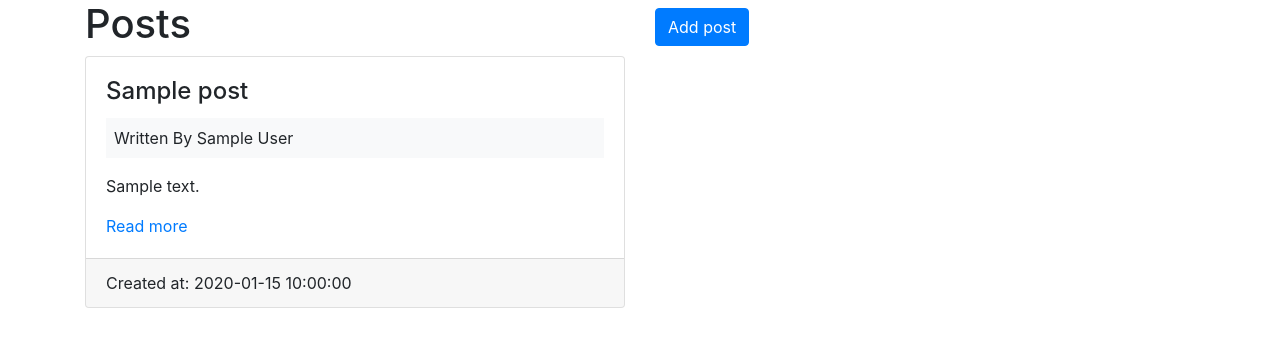
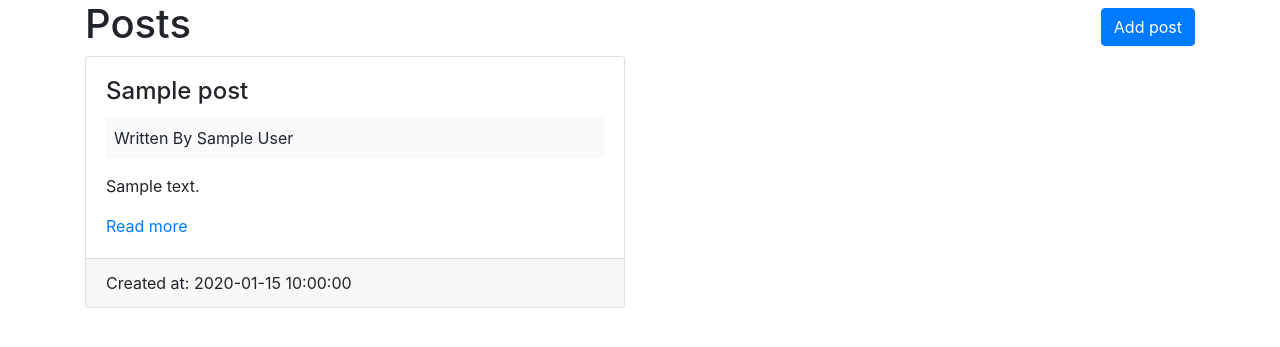
Before and after one commit to onutebaltrunaite/AlmostLara, a PHP site: page /posts in a window 1280 px wide. Shown: the part 56-403 px from the top of the page. Run offline with PHP 8.4, Linux system fonts and the light colour scheme; tables that the repository leaves empty or names only in its code hold one stand-in row (values such as "Sample post"); data that the repository does not hold is empty.

Commit message:
pull right -> float right

```diff
--- a/view/posts/posts.php
+++ b/view/posts/posts.php
@@ -4,7 +4,7 @@
         <?php // echo flash('post_message'); ?>
     </div>
     <div class="col">
-        <a href="/posts/add" class="btn btn-primary pull-right mt-2">
+        <a href="/posts/add" class="btn btn-primary float-right mt-2">
             <i class="fa fa-pencil"></i>
             Add post
         </a>
--- a/view/posts/singlePost.php
+++ b/view/posts/singlePost.php
@@ -13,7 +13,7 @@
     <hr>
     <a href="<?php echo '/posts/edit/' . $post->post_id ?>" class='btn btn-info '> <i class="fa fa-pencil"></i> Edit</a>
 
-    <form action="<?php echo '/posts/delete/' . $post->post_id ?>" method="post" class='pull-right'>
+    <form action="<?php echo '/posts/delete/' . $post->post_id ?>" method="post" class='float-right'>
         <button type="submit" class="btn btn-danger"><i class="fa fa-close"></i> Delete</button>
     </form>
 <?php // endif; ?>
```
